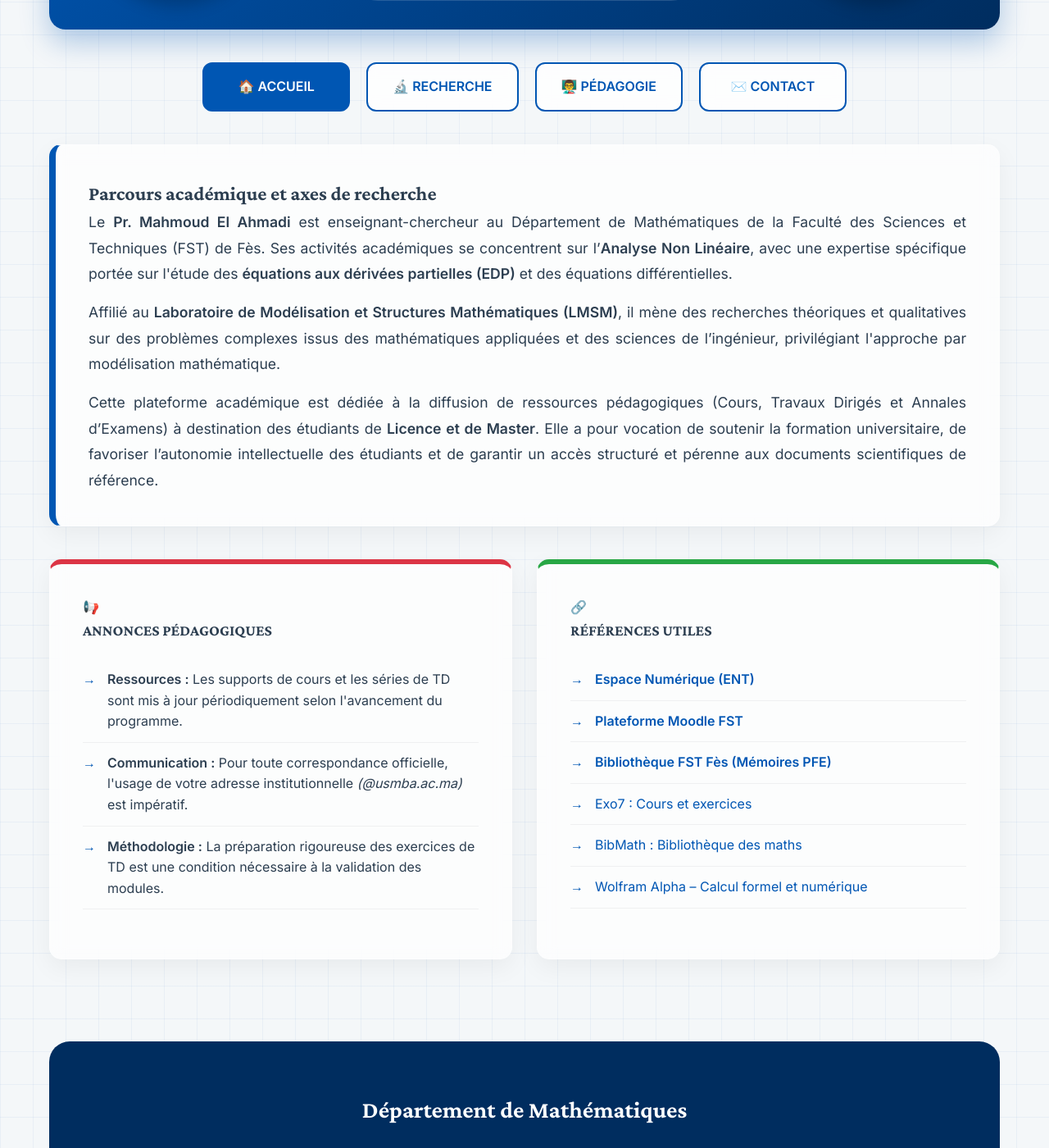
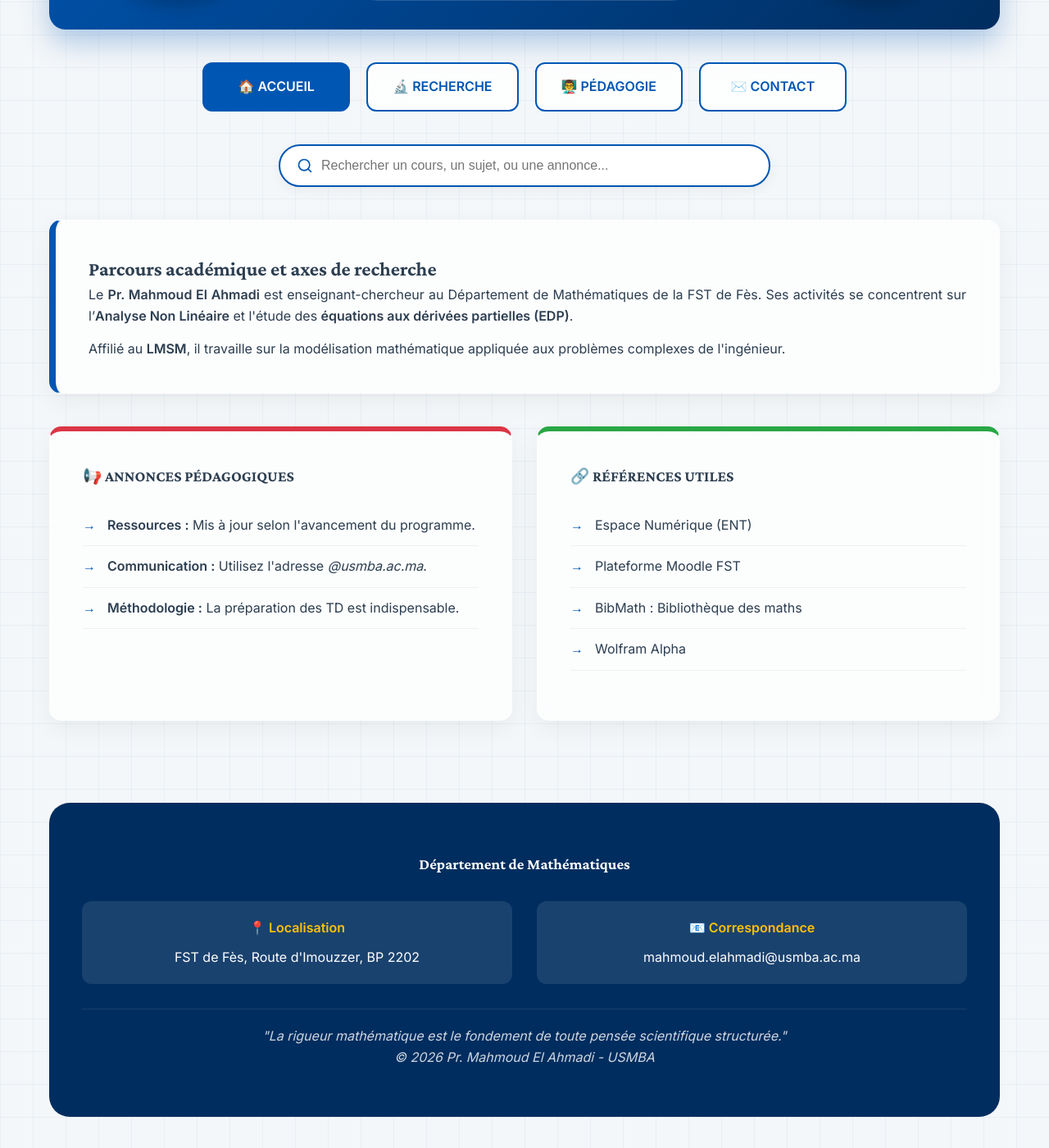
Before and after one commit to mahmoudmath/mahmoudmath.github.io, a Jekyll site: the page index.html, which Jekyll copies as it is, in a window 1280 px wide and 1400 px high, scrolled down 278 px. Shown: the whole window at 82% size. Built offline with Jekyll 4.4.1, drawn with Linux system fonts in a browser that asks for light colours; some of the changed text lies outside the part shown.

Commit message:
Update index.html

```diff
--- a/index.html
+++ b/index.html
@@ -4,18 +4,19 @@
     <meta charset="UTF-8">
     <meta name="viewport" content="width=device-width, initial-scale=1.0">
     <title>Pr. Mahmoud El Ahmadi - Espace Académique</title>
+    <!-- Bibliothèques pour les icônes et animations -->
+    <link rel="stylesheet" href="https://cdnjs.cloudflare.com/ajax/libs/font-awesome/6.0.0/css/all.min.css">
+    <link href="https://unpkg.com/aos@2.3.1/dist/aos.css" rel="stylesheet">
     <link rel="stylesheet" href="style.css">
 </head>
 <body>
     <div class="container">
-        <!-- EN-TÊTE MODIFIÉ AVEC PHOTOS -->
-        <header class="professor-header">
-            <!-- Photo à gauche -->
+        <!-- EN-TÊTE -->
+        <header class="professor-header" data-aos="fade-down">
             <div class="header-photo">
                 <img src="assets/pdf/photo-prof.jpg" alt="Pr. Mahmoud El Ahmadi">
             </div>
 
-            <!-- Votre texte (inchangé) -->
             <div class="header-content">
                 <div class="professor-name">Pr. Mahmoud El Ahmadi</div>
                 <div class="professor-title">Professeur de Mathématiques</div>
@@ -25,93 +26,90 @@
                 </div>
             </div>
 
-            <!-- Logo à droite -->
             <div class="header-logo">
                 <img src="assets/pdf/logo-universite.jpg" alt="Logo USMBA FST">
             </div>
         </header>
 
-        <!-- NAVIGATION PRINCIPALE (Inchangée) -->
-        <nav class="academic-nav">
+        <!-- NAVIGATION PRINCIPALE -->
+        <nav class="academic-nav" data-aos="fade-up">
             <a href="index.html" class="nav-card active">🏠 ACCUEIL</a>
             <a href="recherche.html" class="nav-card">🔬 RECHERCHE</a>
             <a href="pedagogie.html" class="nav-card">👨‍🏫 PÉDAGOGIE</a>
             <a href="contact.html" class="nav-card">✉️ CONTACT</a>
         </nav>
 
-        <!-- PRÉSENTATION (Inchangée) -->
-        <section class="presentation">
+        <!-- BARRE DE RECHERCHE -->
+        <div class="search-container" data-aos="fade-up">
+            <input type="text" id="searchInput" class="search-bar" placeholder="Rechercher un cours, un sujet, ou une annonce...">
+        </div>
+
+        <!-- PRÉSENTATION -->
+        <section class="presentation" data-aos="fade-right">
             <h2>Parcours académique et axes de recherche</h2>
-            <p style="font-size: 1.1em; line-height: 1.8; text-align: justify;">
-                Le <strong>Pr. Mahmoud El Ahmadi</strong> est enseignant-chercheur au Département de Mathématiques de la Faculté des Sciences et Techniques (FST) de Fès. Ses activités académiques se concentrent sur l’<strong>Analyse Non Linéaire</strong>, avec une expertise spécifique portée sur l'étude des <strong>équations aux dérivées partielles (EDP)</strong> et des équations différentielles.
+            <p style="text-align: justify; margin-bottom: 15px;">
+                Le <strong>Pr. Mahmoud El Ahmadi</strong> est enseignant-chercheur au Département de Mathématiques de la FST de Fès. Ses activités se concentrent sur l’<strong>Analyse Non Linéaire</strong> et l'étude des <strong>équations aux dérivées partielles (EDP)</strong>.
             </p>
-            <p style="margin-top: 15px; font-size: 1.1em; line-height: 1.8; text-align: justify;">
-                Affilié au <strong>Laboratoire de Modélisation et Structures Mathématiques (LMSM)</strong>, il mène des recherches théoriques et qualitatives sur des problèmes complexes issus des mathématiques appliquées et des sciences de l’ingénieur, privilégiant l'approche par modélisation mathématique.
-            </p>
-            <p style="margin-top: 15px; font-size: 1.1em; line-height: 1.8; text-align: justify;">
-                Cette plateforme académique est dédiée à la diffusion de ressources pédagogiques (Cours, Travaux Dirigés et Annales d’Examens) à destination des étudiants de <strong>Licence et de Master</strong>. Elle a pour vocation de soutenir la formation universitaire, de favoriser l’autonomie intellectuelle des étudiants et de garantir un accès structuré et pérenne aux documents scientifiques de référence.
+            <p style="text-align: justify;">
+                Affilié au <strong>LMSM</strong>, il travaille sur la modélisation mathématique appliquée aux problèmes complexes de l'ingénieur.
             </p>
         </section>
 
         <div class="resources-grid">
-            <div class="resource-card" style="border-top-color: #dc3545;">
-                <span class="resource-icon">📢</span>
-                <h3>ANNONCES PÉDAGOGIQUES</h3>
+            <div class="resource-card" data-aos="zoom-in" style="border-top-color: #dc3545;">
+                <h3>📢 ANNONCES PÉDAGOGIQUES</h3>
                 <ul class="resource-list">
-                    <li><strong>Ressources :</strong> Les supports de cours et les séries de TD sont mis à jour périodiquement selon l'avancement du programme.</li>
-                    <li><strong>Communication :</strong> Pour toute correspondance officielle, l'usage de votre adresse institutionnelle <em>(@usmba.ac.ma)</em> est impératif.</li>
-                    <li><strong>Méthodologie :</strong> La préparation rigoureuse des exercices de TD est une condition nécessaire à la validation des modules.</li>
+                    <li><strong>Ressources :</strong> Mis à jour selon l'avancement du programme.</li>
+                    <li><strong>Communication :</strong> Utilisez l'adresse <em>@usmba.ac.ma</em>.</li>
+                    <li><strong>Méthodologie :</strong> La préparation des TD est indispensable.</li>
                 </ul>
             </div>
 
-            <div class="resource-card" style="border-top-color: #28a745;">
-                <span class="resource-icon">🔗</span>
-                <h3>RÉFÉRENCES UTILES</h3>
+            <div class="resource-card" data-aos="zoom-in" data-aos-delay="200" style="border-top-color: #28a745;">
+                <h3>🔗 RÉFÉRENCES UTILES</h3>
                 <ul class="resource-list">
-                    <li><a href="https://ent-fst.usmba.ac.ma/" target="_blank" style="color:#0056b3; font-weight: bold;">Espace Numérique (ENT)</a></li>
-                    <li><a href="https://elearn.fst-usmba.ac.ma/" target="_blank" style="color:#0056b3; font-weight: bold;">Plateforme Moodle FST</a></li>
-                    <li><a href="https://memoirepfe.fst-usmba.ac.ma/" target="_blank" style="color:#0056b3; font-weight: bold;">
-    Bibliothèque FST Fès (Mémoires PFE)</a></li>
-                    <li><a href="http://exo7.emath.fr/" target="_blank" style="color:#0056b3;">Exo7 : Cours et exercices</a></li>
-                    <li><a href="https://www.bibmath.net/" target="_blank" style="color:#0056b3;">BibMath : Bibliothèque des maths</a></li>
-                    <li><a href="https://www.wolframalpha.com/" target="_blank" style="color:#0056b3;">Wolfram Alpha – Calcul formel et numérique</a></li>
+                    <li><a href="https://ent-fst.usmba.ac.ma/" target="_blank">Espace Numérique (ENT)</a></li>
+                    <li><a href="https://elearn.fst-usmba.ac.ma/" target="_blank">Plateforme Moodle FST</a></li>
+                    <li><a href="https://www.bibmath.net/" target="_blank">BibMath : Bibliothèque des maths</a></li>
+                    <li><a href="https://www.wolframalpha.com/" target="_blank">Wolfram Alpha</a></li>
                 </ul>
             </div>
         </div>
 
-        <!-- FOOTER (Inchangé) -->
-        <footer class="professor-footer">
-            <h3 style="font-size: 1.8em; margin-bottom: 20px;">Département de Mathématiques</h3>
-            <p>Faculté des Sciences et Techniques de Fès</p>
-
+        <!-- FOOTER -->
+        <footer class="professor-footer" data-aos="fade-up">
+            <h3>Département de Mathématiques</h3>
             <div class="contact-info">
                 <div class="contact-item">
                     <h4>📍 Localisation</h4>
-                    <p>FST de Fès, Route d'Imouzzer, BP 2202, Fès</p>
+                    <p>FST de Fès, Route d'Imouzzer, BP 2202</p>
                 </div>
-
                 <div class="contact-item">
                     <h4>📧 Correspondance</h4>
-                    <p>mahmoud.elahmadi@usmba.ac.ma<br>Réponse sous 48h ouvrées</p>
-                </div>
-
-                <div class="contact-item">
-                    <h4>🕒 Permanence</h4>
-                    <p>Réception sur rendez-vous<br>à solliciter par courriel institutionnel</p>
+                    <p>mahmoud.elahmadi@usmba.ac.ma</p>
                 </div>
             </div>
-
-            <div class="footer-links">
-                <a href="http://www.fst-usmba.ac.ma/" target="_blank">🌐 Portail FST Fès</a>
-                <a href="https://www.usmba.ac.ma" target="_blank">🏛️ Université USMBA</a>
-                <a href="https://fst-usmba.ac.ma/emploi-du-temps/" target="_blank">📅 Emplois du Temps</a>
-            </div>
-
             <div class="signature">
                 <p>"La rigueur mathématique est le fondement de toute pensée scientifique structurée."</p>
-                <p style="margin-top: 15px;">© 2026 Pr. Mahmoud El Ahmadi - FST de Fès, USMBA</p>
+                <p>© 2026 Pr. Mahmoud El Ahmadi - USMBA</p>
             </div>
         </footer>
     </div>
+
+    <!-- SCRIPTS POUR ANIMATIONS ET RECHERCHE -->
+    <script src="https://unpkg.com/aos@2.3.1/dist/aos.js"></script>
+    <script>
+        AOS.init({ duration: 1000, once: true });
+
+        // Script de recherche interne
+        document.getElementById('searchInput').addEventListener('keyup', function() {
+            let filter = this.value.toLowerCase();
+            let cards = document.querySelectorAll('.resource-card, .presentation');
+            cards.forEach(card => {
+                let text = card.innerText.toLowerCase();
+                card.style.display = text.includes(filter) ? "block" : "none";
+            });
+        });
+    </script>
 </body>
 </html>
```
Lines whose indentation alone changed are shown as unchanged.
